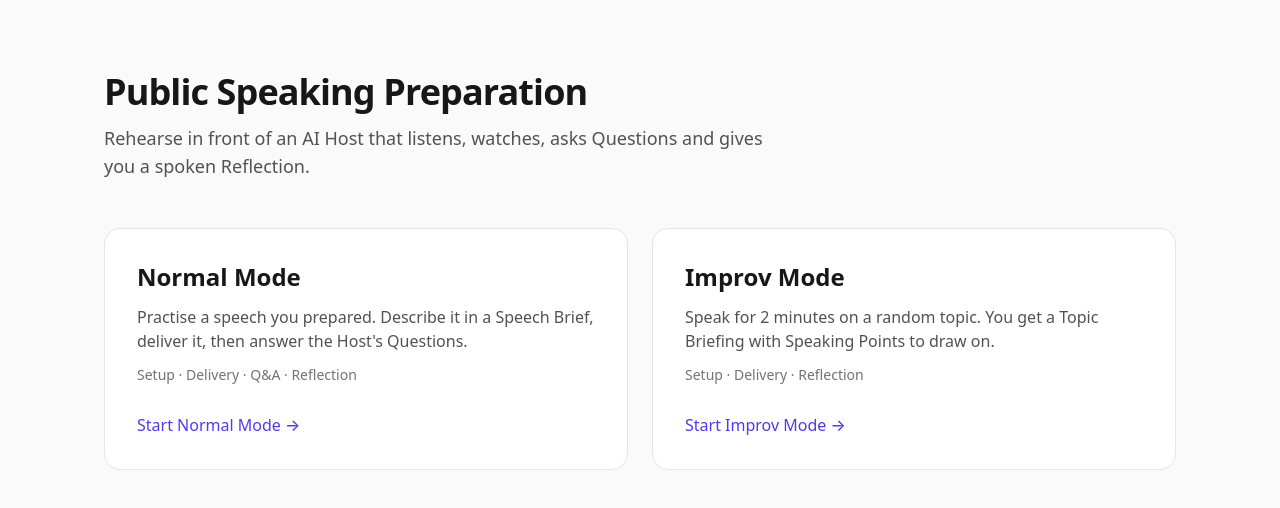
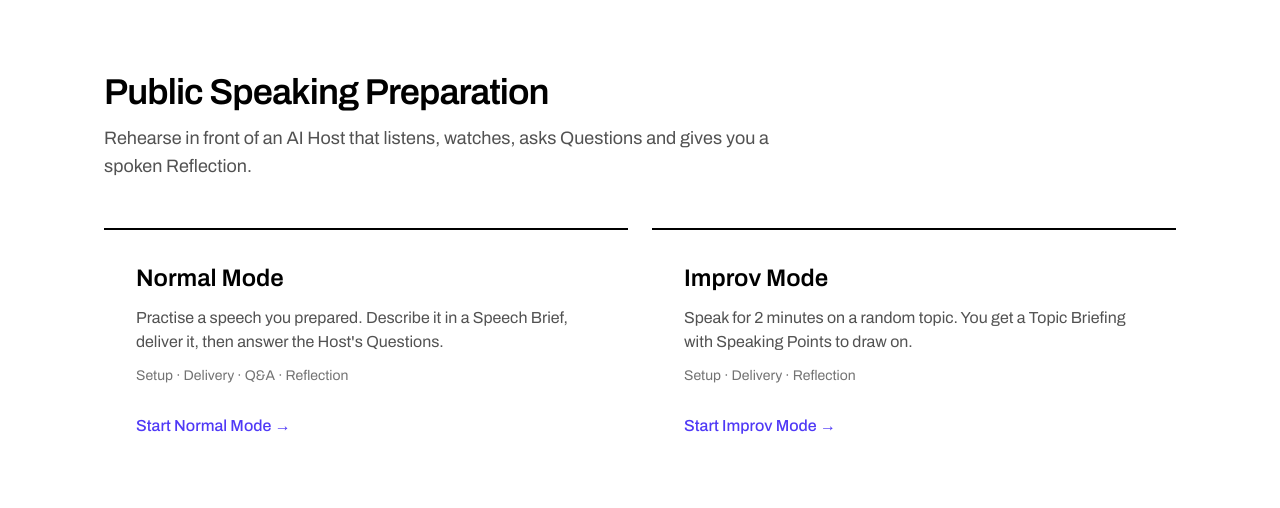
Before and after one commit to kaiyoig/public-speaking-preparation, a Next.js app: page / in a window 1280 px wide. Shown: the top 508 px of the page. Built offline with nearby package versions, Linux system fonts and the light colour scheme.

Commit message:
Add Swiss design tokens: paper, ink, signal red and Archivo
Red is reserved for live states. Buttons become square ink rectangles
and the card utility becomes a heavy top rule.

```diff
--- a/app/globals.css
+++ b/app/globals.css
@@ -1,22 +1,63 @@
 @import "tailwindcss";
 
-@theme {
-  --font-sans: ui-sans-serif, system-ui, -apple-system, "Segoe UI", Roboto, "Helvetica Neue", Arial, sans-serif;
+/*
+ * Swiss tokens. Paper and ink invert in dark mode; signal red never changes.
+ * Red means "live" and nothing else: the mic capturing, the Host speaking, Overtime.
+ */
+:root {
+  color-scheme: light dark;
+  --paper: #ffffff;
+  --ink: #000000;
+  --mute: #6b6b6b;
+  --field: #ebebeb;
+  --signal: #e4002b;
 }
 
-:root {
-  color-scheme: light dark;
+@media (prefers-color-scheme: dark) {
+  :root {
+    --paper: #000000;
+    --ink: #ffffff;
+    --mute: #9c9c9c;
+    --field: #1c1c1c;
+  }
 }
 
-/* Shared button styles. Indigo is the single accent colour; amber/red is reserved for Overtime. */
+@theme inline {
+  --font-sans: var(--font-archivo), "Helvetica Neue", Helvetica, Arial, sans-serif;
+  --color-paper: var(--paper);
+  --color-ink: var(--ink);
+  --color-mute: var(--mute);
+  --color-field: var(--field);
+  --color-signal: var(--signal);
+}
+
+@layer base {
+  ::selection {
+    background: var(--ink);
+    color: var(--paper);
+  }
+
+  :focus-visible {
+    outline: 2px solid var(--ink);
+    outline-offset: 3px;
+  }
+}
+
+/* Buttons are plain rectangles: solid ink for the main action, an ink outline for the rest. */
 @utility btn-primary {
-  @apply inline-flex items-center justify-center gap-2 rounded-lg bg-indigo-600 px-4 py-2 font-medium text-white shadow-sm transition-colors hover:bg-indigo-500 focus-visible:outline-2 focus-visible:outline-offset-2 focus-visible:outline-indigo-600 disabled:cursor-not-allowed disabled:opacity-50 dark:bg-indigo-500 dark:hover:bg-indigo-400;
+  @apply inline-flex min-h-12 items-center justify-center gap-2 border-2 border-ink bg-ink px-6 font-semibold text-paper hover:bg-paper hover:text-ink disabled:cursor-not-allowed disabled:border-mute disabled:bg-mute disabled:text-paper;
 }
 
 @utility btn-secondary {
-  @apply inline-flex items-center justify-center gap-2 rounded-lg border border-neutral-300 bg-white px-4 py-2 font-medium text-neutral-800 transition-colors hover:bg-neutral-100 focus-visible:outline-2 focus-visible:outline-offset-2 focus-visible:outline-indigo-600 disabled:cursor-not-allowed disabled:opacity-50 dark:border-neutral-700 dark:bg-neutral-900 dark:text-neutral-200 dark:hover:bg-neutral-800;
+  @apply inline-flex min-h-12 items-center justify-center gap-2 border-2 border-ink bg-transparent px-6 font-semibold text-ink hover:bg-ink hover:text-paper disabled:cursor-not-allowed disabled:border-mute disabled:text-mute disabled:hover:bg-transparent;
 }
 
+/* A section opens with a heavy ink rule instead of sitting in a box. */
 @utility card {
-  @apply rounded-2xl border border-neutral-200 bg-white p-6 dark:border-neutral-800 dark:bg-neutral-900;
+  @apply border-t-2 border-ink pt-4;
 }
+
+/* The small red square that means "live". */
+@utility live-mark {
+  @apply inline-block size-2.5 shrink-0 bg-signal;
+}
--- a/app/layout.tsx
+++ b/app/layout.tsx
@@ -1,5 +1,14 @@
 import type { Metadata } from "next";
+import { Archivo } from "next/font/google";
 import "./globals.css";
+
+// Variable in weight and width: condensed for display, normal width for body text.
+const archivo = Archivo({
+  subsets: ["latin"],
+  axes: ["wdth"],
+  variable: "--font-archivo",
+  display: "swap",
+});
 
 export const metadata: Metadata = {
   title: "Public Speaking Preparation",
@@ -13,8 +22,8 @@ export default function RootLayout({
   children: React.ReactNode;
 }) {
   return (
-    <html lang="en">
-      <body className="min-h-screen bg-neutral-50 font-sans text-neutral-900 antialiased dark:bg-neutral-950 dark:text-neutral-100">
+    <html lang="en" className={archivo.variable}>
+      <body className="min-h-screen bg-paper font-sans text-ink antialiased">
         <main className="mx-auto w-full max-w-6xl px-6 py-10 md:px-10">{children}</main>
       </body>
     </html>
```
